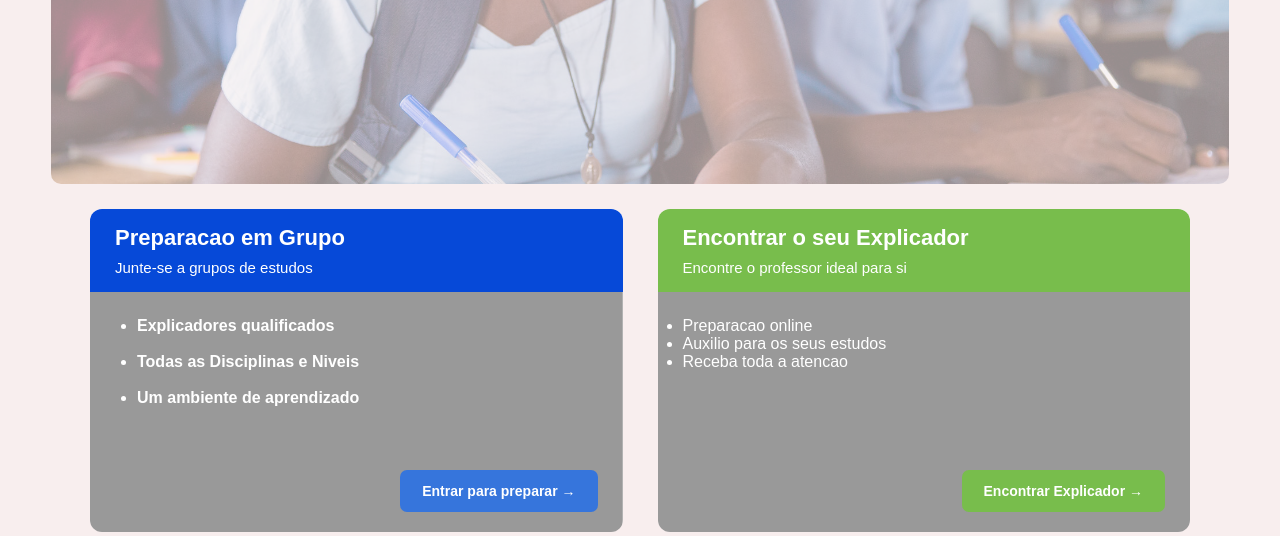
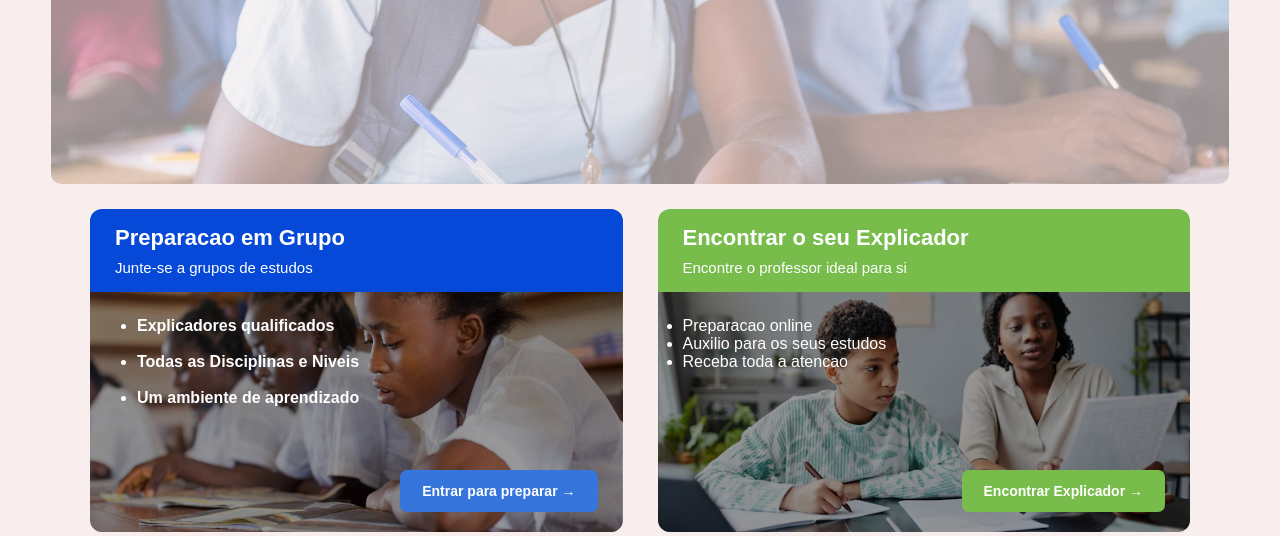
Before and after one commit to cardosoAJ/Preparate, a plain HTML site: page index.html in a window 1280 px wide. Shown: the part 416-952 px from the top of the page. Drawn offline with Linux system fonts and the light colour scheme.

Commit message:
Refactor and restore general page styling

```diff
--- a/index.css
+++ b/index.css
@@ -166,7 +166,7 @@ body {
     padding: 25px;
      background-image:
         linear-gradient(rgba(0, 0, 0, 0.4), rgba(0, 0, 0, 0.4)),
-        url(..preparar.jpg);
+        url(preparar.jpg);
 
     background-size: cover;
     background-position: center;
@@ -178,7 +178,7 @@ body {
     min-height: 240px;
     padding: 25px;
     background-image: linear-gradient(rgba(0, 0, 0, 0.4), rgba(0, 0, 0, 0.4)),
-     url(..explicador.avif);
+     url(explicador.avif);
     background-size: cover;
     background-position: center;
 
```
